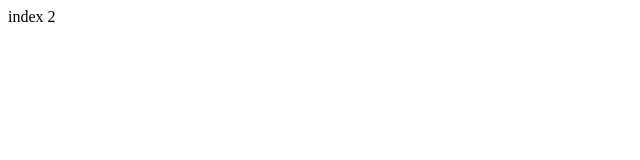
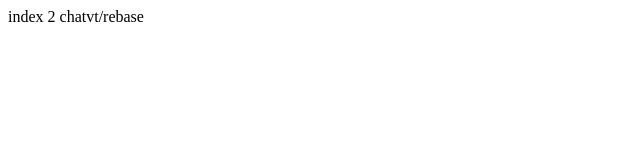
Before and after one commit to vutienchat/learn-git, a plain HTML site: page index2.html in a window 1280 px wide. Shown: the whole page, without its empty margins (0-640 px from the left). Drawn offline with Linux system fonts and the light colour scheme.

Commit message:
chat-rebase

```diff
--- a/index2.html
+++ b/index2.html
@@ -6,6 +6,6 @@
     <title>Document</title>
   </head>
   <body>
-    index 2
+    index 2 chatvt/rebase
   </body>
 </html>
--- /dev/null
+++ b/index2.js
@@ -0,0 +1 @@
+console.log("chatvt-rebase");
```
